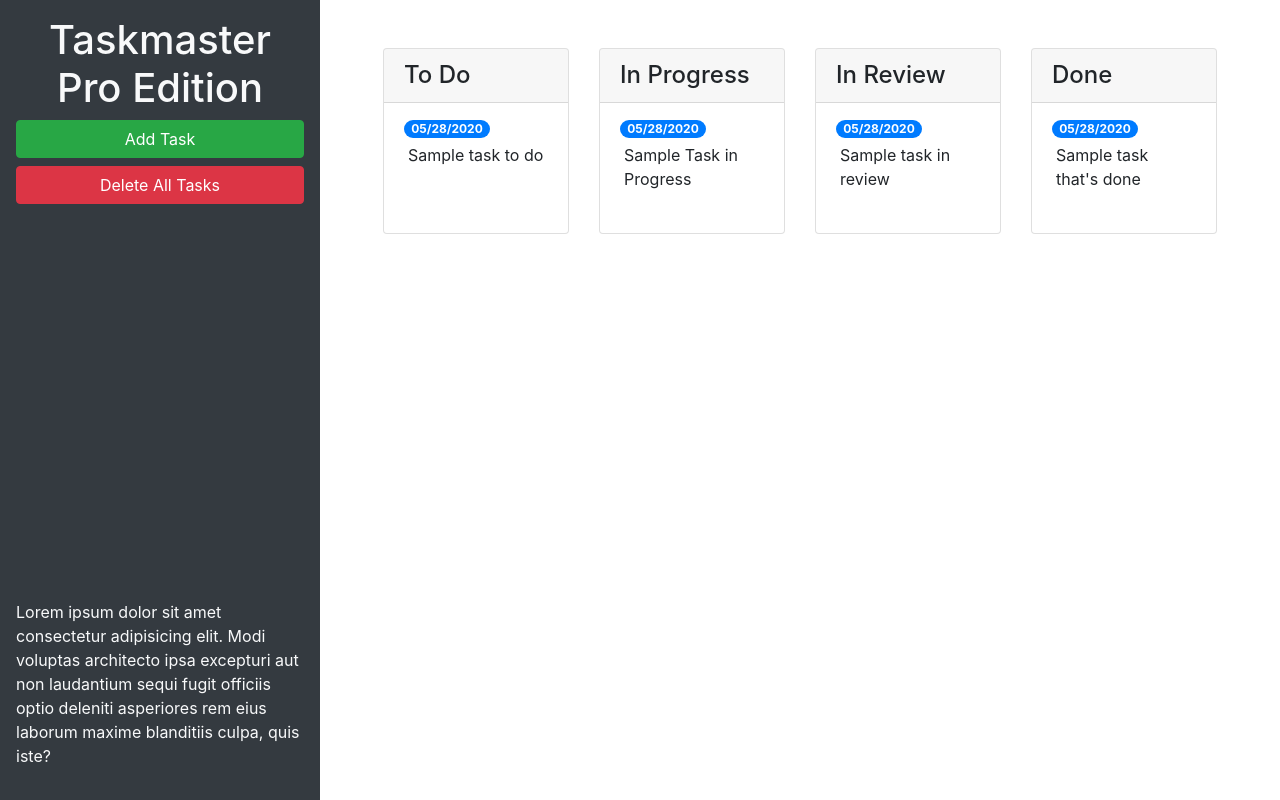
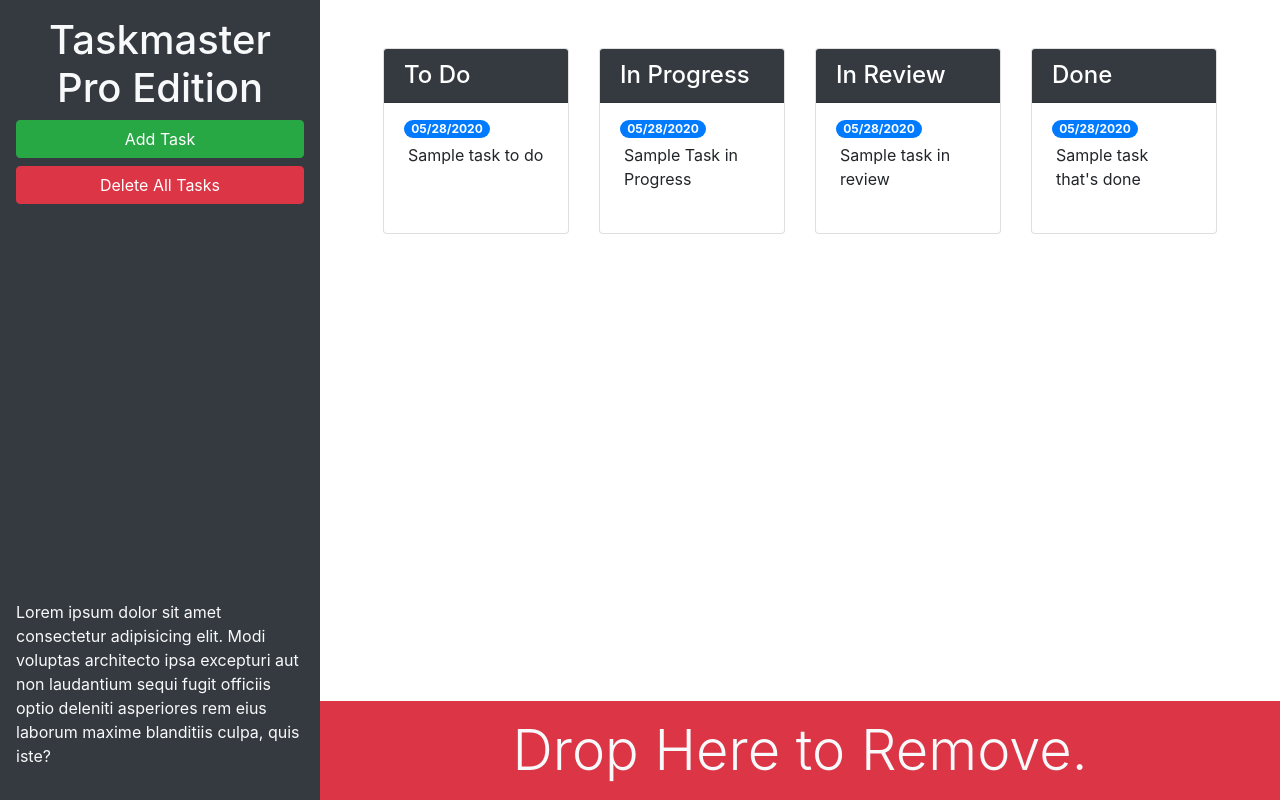
Before and after one commit to Cody-Junier/taskinator-pro, a plain HTML site: page index.html in a window 1280 px wide. Drawn offline with nearby package versions, Linux system fonts and the light colour scheme.

Commit message:
finished 5.2.7

```diff
--- a/index.html
+++ b/index.html
@@ -13,21 +13,21 @@
 <body>
 
   <div class="row min-vh-100 no-gutters">
-    <header class="col-12 col-lg-3 bg-dark text-light d-flex flex-column p-4 p-lg-3">
+    <header class="col-12 col-lg-3 bg-dark text-light sticky-top d-flex flex-column p-4 p-lg-3">
       <h1 class="text-center">Taskmaster Pro Edition</h1>
       <button id="create-task" class="btn btn-block btn-success" data-toggle="modal" data-target="#task-form-modal">Add
         Task</button>
       <button id="remove-tasks" class="btn btn-block btn-danger">Delete All Tasks</button>
-      <p class="mt-auto">Lorem ipsum dolor sit amet consectetur adipisicing elit. Modi voluptas architecto ipsa
+      <p class="mt-auto d-none d-lg-block">Lorem ipsum dolor sit amet consectetur adipisicing elit. Modi voluptas architecto ipsa
         excepturi aut non
         laudantium sequi fugit officiis optio deleniti asperiores rem eius laborum maxime blanditiis culpa, quis iste?
       </p>
     </header>
-    <main class="col-12 col-lg-9">
+    <main class="col-12 col-lg-9 d-flex flex-column">
       <div class="m-5 row justify-content-around">
         <div class="col-12 col-md-6 col-xl-3 mb-3">
           <div class="card">
-          <h4 class="card-header">To Do</h4>
+          <h4 class="card-header text-white bg-dark">To Do</h4>
           <ul id="list-toDo" class="list-group list-group-flush">
             <li class="list-group-item">
               <span class="badge badge-primary badge-pill">05/28/2020</span>
@@ -38,7 +38,7 @@
         </div>
         <div class="col-12 col-md-6 col-xl-3 mb-3">
           <div class="card">
-            <h4 class="card-header">In Progress</h4>
+            <h4 class="card-header text-white bg-dark">In Progress</h4>
           <ul id="list-inProgress" class="list-group list-group-flush">
             <li class="list-group-item">
               <span class="badge badge-primary badge-pill">05/28/2020</span>
@@ -48,8 +48,8 @@
           </div>
         </div>
         <div class="col-12 col-md-6 col-xl-3 mb-3">
-          <div class="card">
-            <h4 class="card-header">In Review</h4>
+          <div class="card ">
+            <h4 class="card-header text-white bg-dark">In Review</h4>
           <ul id="list-inReview" class="list-group list-group-flush">
             <li class="list-group-item">
               <span class="badge badge-primary badge-pill">05/28/2020</span>
@@ -62,7 +62,7 @@
         <!-- done start -->
         <div class="col-12 col-md-6 col-xl-3 mb-3">
           <div class="card">
-            <h4 class="card-header">Done</h4>
+            <h4 class="card-header text-white bg-dark">Done</h4>
           <ul id="list-done" class="list-group list-group-flush">
             <li class="list-group-item">
               <span class="badge badge-primary badge-pill">05/28/2020</span>
@@ -70,6 +70,11 @@
             </li>
           </ul>
           </div>
+        </div>
+      </div>
+      <div id="trash" class="mt-auto">
+        <div class="w-100 bg-danger p-3 text-center text-light display-4">
+          Drop Here to Remove.
         </div>
       </div>
     </main>
```
